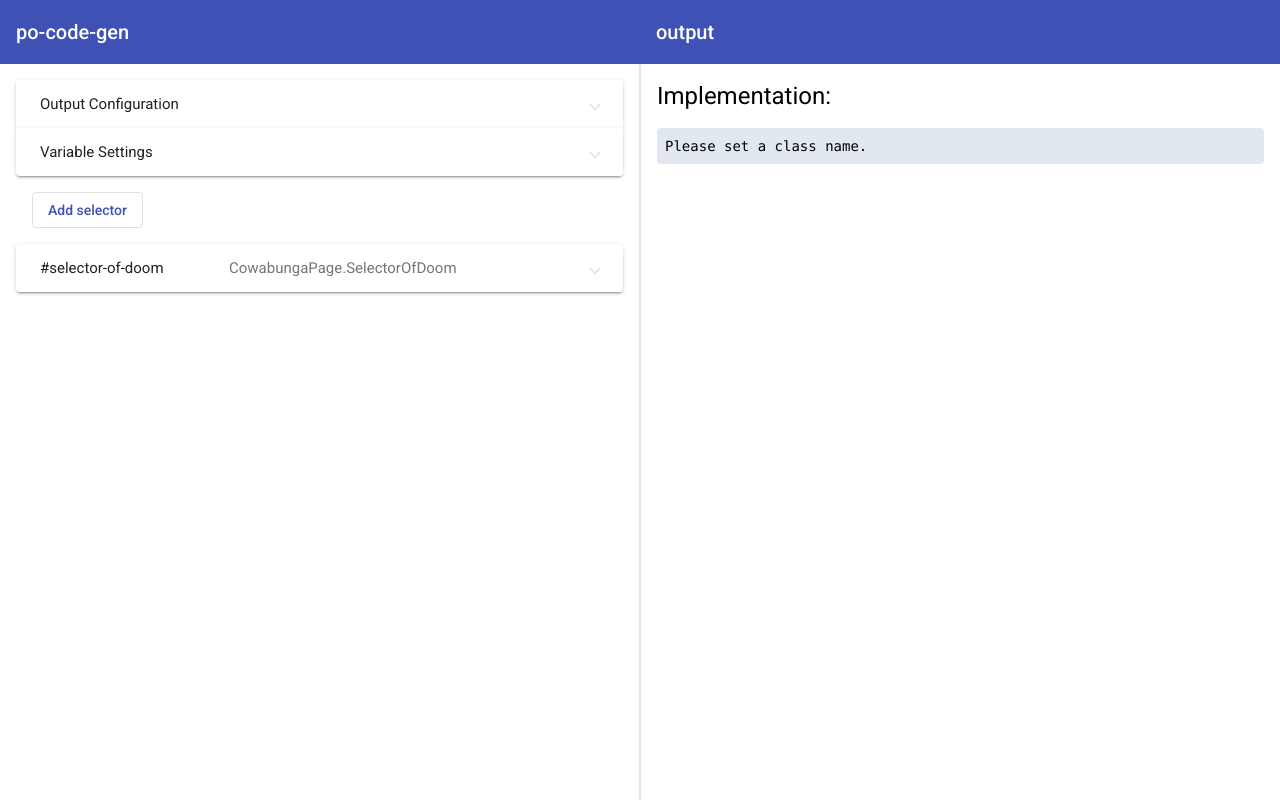
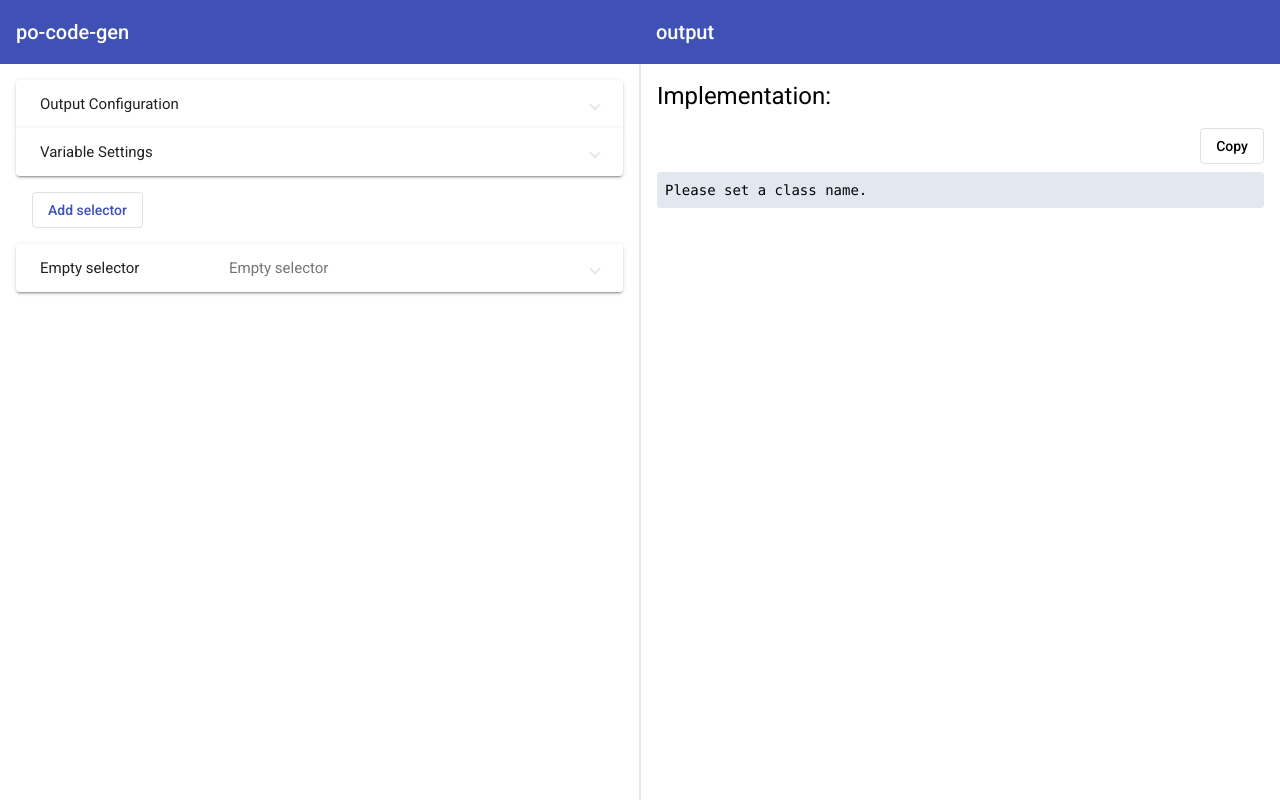
Before and after one commit to sonntag-philipp/po-code-gen, an Angular app: page / in a window 1280 px wide. Both pictures are taken after a click on the button "Add selector". Built offline with nearby package versions, Linux system fonts and the light colour scheme.

Commit message:
Added clipboard functionality.

```diff
--- a/src/app/code-text-viewer/code-text-viewer.component.html
+++ b/src/app/code-text-viewer/code-text-viewer.component.html
@@ -1,4 +1,9 @@
-<p *ngIf="code; else codeNotSet" class="whitespace-pre-wrap font-mono bg-slate-200 p-2 rounded">{{ code }}</p>
+<div *ngIf="code; else codeNotSet">
+  <div class="flex justify-end">
+    <button mat-stroked-button (click)="copyCode()">Copy</button>
+  </div>
+  <p class="whitespace-pre-wrap font-mono bg-slate-200 p-2 my-2 rounded">{{ code }}</p>
+</div>
 <ng-template #codeNotSet>
   <p class="text-center">Code not set</p>
 </ng-template>
--- a/src/app/code-text-viewer/code-text-viewer.component.ts
+++ b/src/app/code-text-viewer/code-text-viewer.component.ts
@@ -1,18 +1,18 @@
-import { Component, Input, OnInit } from '@angular/core';
+import { Component, Input } from "@angular/core";
 
 @Component({
   selector: 'po-code-text-viewer',
   templateUrl: './code-text-viewer.component.html',
   styleUrls: ['./code-text-viewer.component.scss']
 })
-export class CodeTextViewerComponent implements OnInit {
+export class CodeTextViewerComponent {
 
   @Input()
   public code?: string;
 
-  constructor() { }
-
-  ngOnInit(): void {
+  public copyCode(): void {
+    if (this.code) {
+      navigator.clipboard.writeText(this.code);
+    }
   }
-
 }
--- a/src/app/selector-list-entry/selector-list-entry.component.html
+++ b/src/app/selector-list-entry/selector-list-entry.component.html
@@ -1,10 +1,10 @@
 <mat-expansion-panel>
   <mat-expansion-panel-header>
     <mat-panel-description>
-      CowabungaPage.SelectorOfDoom
+      {{ !!model.propertyName ? model.propertyName : 'Empty selector' }}
     </mat-panel-description>
     <mat-panel-title>
-      #selector-of-doom
+      {{ !!model.selector ? model.selector : 'Empty selector' }}
     </mat-panel-title>
   </mat-expansion-panel-header>
   <div class="grid grid-cols-2 gap-2">
--- a/tailwind.config.js
+++ b/tailwind.config.js
@@ -1,4 +1,5 @@
 module.exports = {
+  important: true,
   content: [
     "./src/**/*.{html,ts}",
   ],
```
